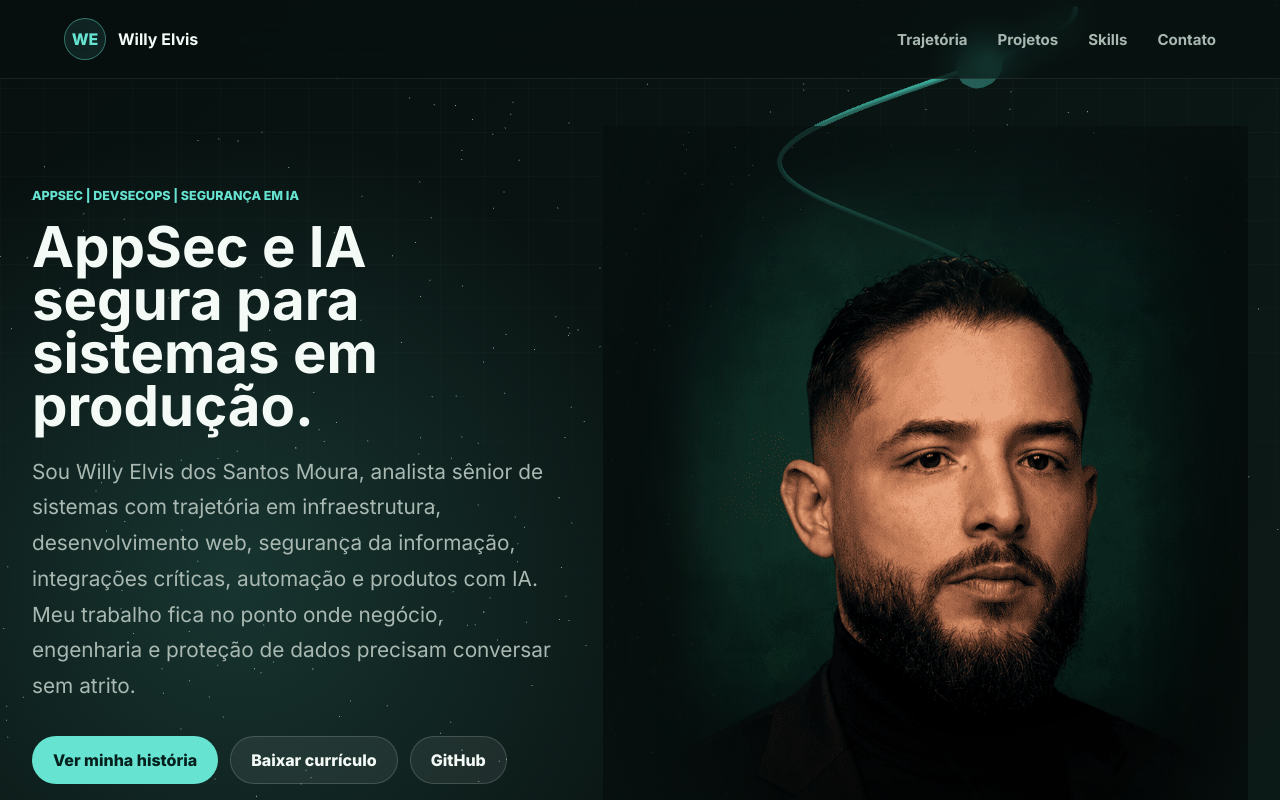
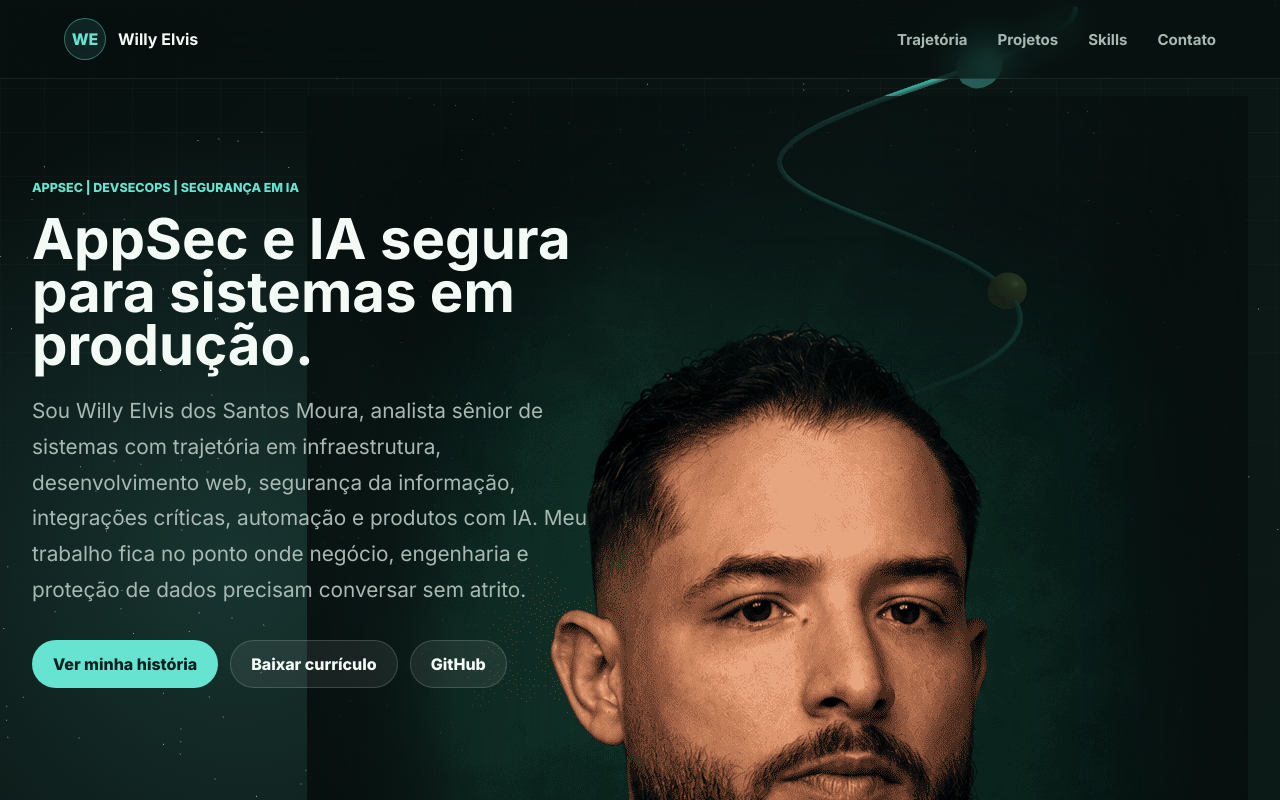
Before and after one commit to willydevs/portfolio, a plain HTML site: page index.html in a window 1280 px wide. Shown: the top 800 px of the page. Drawn offline with nearby package versions, Linux system fonts and the light colour scheme.

Commit message:
Use portrait at original desktop size

```diff
--- a/index.html
+++ b/index.html
@@ -36,7 +36,7 @@
       href="https://fonts.googleapis.com/css2?family=Inter:wght@400;500;600;700;800&display=swap"
       rel="stylesheet"
     />
-    <link rel="stylesheet" href="./styles.css?v=20260729-hero-reference" />
+    <link rel="stylesheet" href="./styles.css?v=20260729-portrait-original" />
 
     <script type="application/ld+json">
       {
--- a/styles.css
+++ b/styles.css
@@ -182,24 +182,27 @@ nav a:hover::after {
   display: grid;
   min-height: 100svh;
   width: min(1320px, calc(100% - 64px));
-  grid-template-columns: minmax(520px, 0.9fr) minmax(560px, 1.1fr);
+  grid-template-columns: minmax(0, 560px);
   align-items: center;
   gap: clamp(24px, 3.4vw, 52px);
   padding: 126px 0 58px;
+  isolation: isolate;
 }
 
 .hero-copy {
   max-width: 560px;
-  justify-self: end;
+  z-index: 2;
+  justify-self: start;
 }
 
 .hero-portrait {
-  position: relative;
+  position: absolute;
+  top: 96px;
+  right: 0;
+  z-index: 1;
   display: grid;
-  align-self: center;
-  width: min(100%, 54vw, 820px);
+  width: 941px;
   min-width: 0;
-  margin-left: auto;
   padding-bottom: 0;
   overflow: clip;
 }
@@ -207,8 +210,9 @@ nav a:hover::after {
 .portrait-frame {
   position: relative;
   overflow: visible;
-  height: min(88svh, 960px);
-  min-height: 720px;
+  width: 941px;
+  height: 1672px;
+  min-height: 0;
   aspect-ratio: auto;
   border: 0;
   border-radius: 0;
@@ -244,13 +248,11 @@ nav a:hover::after {
 
 .portrait-frame img {
   display: block;
-  width: 106%;
-  height: 100%;
-  object-fit: cover;
-  object-position: 49% 8%;
+  width: 941px;
+  height: 1672px;
+  object-fit: fill;
+  object-position: center;
   filter: saturate(0.96) contrast(1.05);
-  -webkit-mask-image: radial-gradient(ellipse at 56% 45%, #000 0%, #000 50%, rgba(0, 0, 0, 0.92) 63%, rgba(0, 0, 0, 0.36) 80%, transparent 98%);
-  mask-image: radial-gradient(ellipse at 56% 45%, #000 0%, #000 50%, rgba(0, 0, 0, 0.92) 63%, rgba(0, 0, 0, 0.36) 80%, transparent 98%);
 }
 
 .eyebrow {
@@ -290,9 +292,6 @@ h1 {
     transform: translateY(clamp(90px, 11vh, 145px));
   }
 
-  .hero-portrait {
-    transform: translateY(clamp(-96px, -8vh, -64px));
-  }
 }
 
 h2 {
@@ -903,6 +902,10 @@ h3 {
   }
 
   .hero-portrait {
+    position: relative;
+    top: auto;
+    right: auto;
+    z-index: 1;
     width: min(100%, 680px);
     min-width: 0;
     margin-right: auto;
@@ -910,9 +913,16 @@ h3 {
   }
 
   .portrait-frame {
+    width: 100%;
     height: auto;
     min-height: 0;
     aspect-ratio: 0.68;
+  }
+
+  .portrait-frame img {
+    width: 100%;
+    height: 100%;
+    object-fit: cover;
   }
 }
 
```
